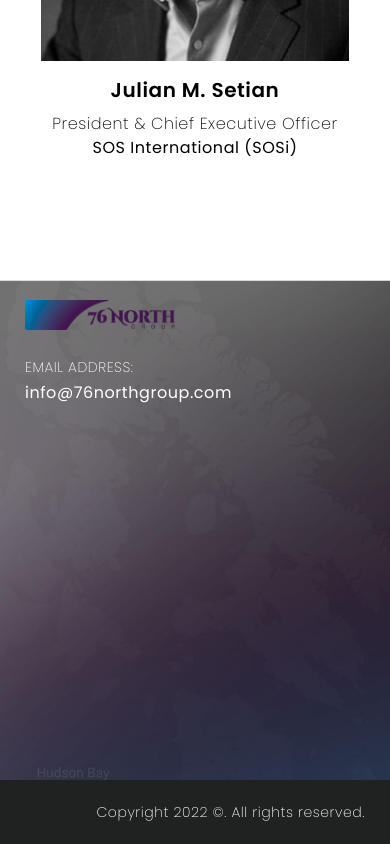
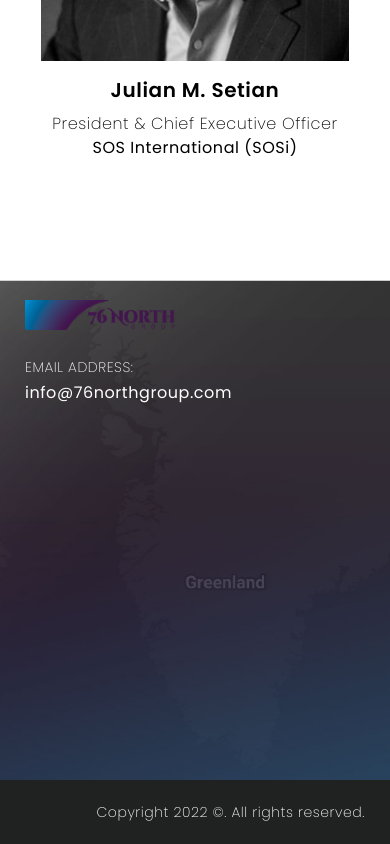
Before and after one commit to Phibee/76northgroup, a Next.js app: page / in a window 390 px wide. Shown: the part 4425-5269 px from the top of the page. Built offline with nearby package versions, Linux system fonts and the light colour scheme.

Commit message:
fix: change background-position on mobile view for contacts bg

```diff
--- a/styles/globals.css
+++ b/styles/globals.css
@@ -223,6 +223,10 @@ p {
   #capabilities .title {
     padding-right: 15px;
   }
+
+  #contacts {
+    background-position-x: 50% !important;
+  }
 }
 
 @media screen and (min-width: 1280px) {
```
